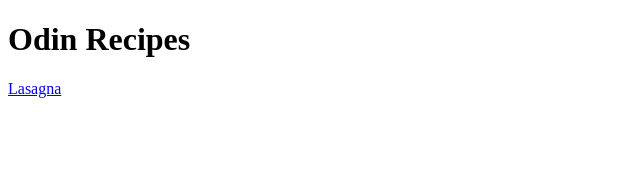
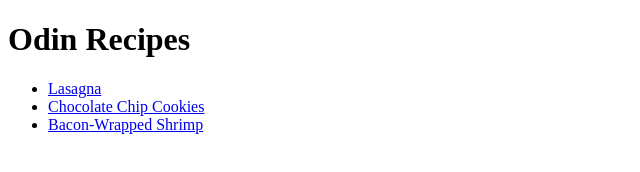
Before and after one commit to tyson0/odin-recipes, a plain HTML site: page index.html in a window 1280 px wide. Shown: the whole page, without its empty margins (0-640 px from the left). Drawn offline with Linux system fonts and the light colour scheme.

Commit message:
Add two new recipes with details
The two new recipes are chocolate chip cookies and bacon wrapped shrimp

```diff
--- a/index.html
+++ b/index.html
@@ -7,6 +7,11 @@
 
     <body>
         <h1>Odin Recipes</h1>
-        <a href="./recipes/lasagna.html">Lasagna</a>
+        <ul>
+            <li><a href="./recipes/lasagna.html">Lasagna</a></li>
+            <li><a href="./recipes/cookie.html">Chocolate Chip Cookies</a></li>
+            <li><a href="./recipes/bacon_shrimp.html">Bacon-Wrapped Shrimp</a></li>
+        </ul>
+
     </body>
 </html>
```
Also changed, not shown: recipes/lasagna.html (+1 -1 lines).
